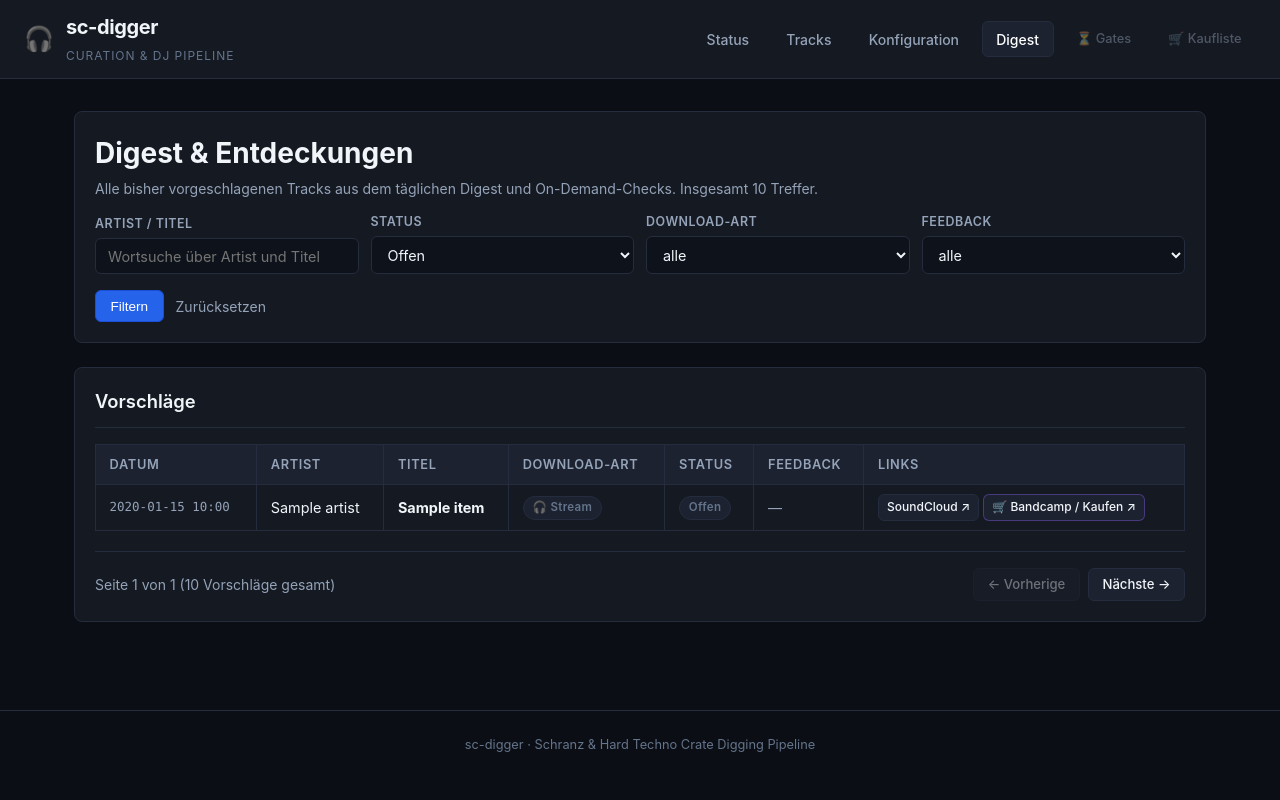
After one commit to tripitest-art/sc-digger, a Python web app: template sc_digger/web/templates/digest.html in a window 1280 px wide. The commit adds this page. Run offline with Jinja, Linux system fonts and the light colour scheme; the template is opened without the code that fills it: most values are stand-ins (such as "Sample title", 1, 10 or a date in 2020).

Commit message:
Live-Dashboard Teil 3: Digest-Explorer & Multi-DB-Query (/digest) (#232)
* Akzeptanztests für Issue #228

* Live-Dashboard Teil 3: Digest-Explorer & Multi-DB-Query (/digest) (Closes #228)

```diff
--- a/sc_digger/web/templates/base.html
+++ b/sc_digger/web/templates/base.html
@@ -370,7 +370,7 @@
     {% if editor_available or save_action or config_action %}
     <a href="/config" class="nav-tab {% block nav_config %}{% endblock %}">Konfiguration</a>
     {% endif %}
-    <span class="nav-tab disabled" title="In Meilenstein 2">🎧 Digging &amp; Inbox</span>
+    <a href="/digest" class="nav-tab {% block nav_digest %}{% endblock %}">Digest</a>
     <span class="nav-tab disabled" title="In Meilenstein 3">⏳ Gates</span>
     <span class="nav-tab disabled" title="In Meilenstein 3">🛒 Kaufliste</span>
   </nav>
--- /dev/null
+++ b/sc_digger/web/templates/digest.html
@@ -0,0 +1,270 @@
+{% extends "base.html" %}
+
+{% block title %}sc-digger Digest &amp; Entdeckungen{% endblock %}
+{% block nav_digest %}active{% endblock %}
+
+{% block meta %}
+<style>
+  .digest-toolbar {
+    display: flex;
+    flex-wrap: wrap;
+    justify-content: space-between;
+    align-items: baseline;
+    gap: 0.75rem;
+  }
+  .filter-form .filter-grid {
+    display: grid;
+    grid-template-columns: repeat(auto-fit, minmax(160px, 1fr));
+    gap: 0.75rem;
+    align-items: end;
+  }
+  .filter-form .filter-field label {
+    font-size: 0.78rem;
+    color: var(--text-muted);
+    text-transform: uppercase;
+    letter-spacing: 0.04em;
+    font-weight: 600;
+  }
+  .filter-form input[type=text],
+  .filter-form select {
+    max-width: none;
+  }
+  .filter-actions {
+    display: flex;
+    gap: 0.75rem;
+    align-items: center;
+    margin-top: 1rem;
+  }
+  .badge {
+    display: inline-block;
+    padding: 0.15rem 0.55rem;
+    border-radius: 9999px;
+    font-size: 0.72rem;
+    font-weight: 600;
+    letter-spacing: 0.03em;
+    border: 1px solid transparent;
+    white-space: nowrap;
+  }
+  .badge-ok {
+    background-color: var(--accent-ok-bg);
+    color: var(--accent-ok);
+    border-color: rgba(16, 185, 129, 0.3);
+  }
+  .badge-warn {
+    background-color: var(--accent-warn-bg);
+    color: var(--accent-warn);
+    border-color: rgba(245, 158, 11, 0.3);
+  }
+  .badge-err {
+    background-color: var(--accent-err-bg);
+    color: var(--accent-err);
+    border-color: rgba(239, 68, 68, 0.3);
+  }
+  .badge-info {
+    background-color: rgba(59, 130, 246, 0.12);
+    color: #93c5fd;
+    border-color: rgba(59, 130, 246, 0.3);
+  }
+  .badge-purple {
+    background-color: rgba(139, 92, 246, 0.12);
+    color: #c4b5fd;
+    border-color: rgba(139, 92, 246, 0.3);
+  }
+  .badge-muted {
+    background-color: var(--bg-card-subtle);
+    color: var(--text-dim);
+    border-color: var(--border);
+  }
+  .pager {
+    display: flex;
+    flex-wrap: wrap;
+    justify-content: space-between;
+    align-items: center;
+    gap: 1rem;
+    margin-top: 1.25rem;
+    padding-top: 1rem;
+    border-top: 1px solid var(--border);
+    font-size: 0.85rem;
+  }
+  .pager-buttons {
+    display: flex;
+    gap: 0.5rem;
+  }
+  .btn-page {
+    display: inline-block;
+    padding: 0.35rem 0.85rem;
+    border-radius: 6px;
+    background-color: var(--bg-card-subtle);
+    color: var(--text-main);
+    border: 1px solid var(--border);
+    font-size: 0.82rem;
+    font-weight: 500;
+  }
+  .btn-page:hover {
+    border-color: var(--accent-primary);
+    text-decoration: none;
+  }
+  .btn-page.disabled {
+    opacity: 0.4;
+    pointer-events: none;
+  }
+</style>
+{% endblock %}
+
+{% block content %}
+<div class="card">
+  <div class="digest-toolbar">
+    <div>
+      <h1 style="margin: 0;">Digest &amp; Entdeckungen</h1>
+      <p class="meta" style="margin-top: 0.25rem;">
+        Alle bisher vorgeschlagenen Tracks aus dem täglichen Digest und On-Demand-Checks.
+        Insgesamt {{ total }} Treffer.
+      </p>
+    </div>
+  </div>
+  <form class="filter-form" method="get" action="/digest">
+    <input type="hidden" name="limit" value="{{ page_size }}">
+    <div class="filter-grid">
+      <div class="filter-field">
+        <label for="f-q">Artist / Titel</label>
+        <input type="text" id="f-q" name="q" value="{{ filters.q }}"
+               placeholder="Wortsuche über Artist und Titel">
+      </div>
+      <div class="filter-field">
+        <label for="f-status">Status</label>
+        <select id="f-status" name="status">
+          <option value="" {% if not filters.status %}selected{% endif %}>alle</option>
+          <option value="inbox" {% if filters.status == "inbox" %}selected{% endif %}>Inbox</option>
+          <option value="collection" {% if filters.status == "collection" %}selected{% endif %}>Sammlung</option>
+          <option value="open" {% if filters.status == "open" %}selected{% endif %}>Offen</option>
+        </select>
+      </div>
+      <div class="filter-field">
+        <label for="f-kind">Download-Art</label>
+        <select id="f-kind" name="download_kind">
+          <option value="" {% if not filters.download_kind %}selected{% endif %}>alle</option>
+          <option value="native" {% if filters.download_kind == "native" %}selected{% endif %}>Original</option>
+          <option value="store" {% if filters.download_kind == "store" %}selected{% endif %}>Store / Kaufen</option>
+          <option value="gate" {% if filters.download_kind == "gate" %}selected{% endif %}>Gate</option>
+          <option value="stream" {% if filters.download_kind == "stream" %}selected{% endif %}>Nur Stream</option>
+        </select>
+      </div>
+      <div class="filter-field">
+        <label for="f-feedback">Feedback</label>
+        <select id="f-feedback" name="feedback">
+          <option value="" {% if not filters.feedback %}selected{% endif %}>alle</option>
+          <option value="like" {% if filters.feedback == "like" %}selected{% endif %}>👍 Like</option>
+          <option value="dislike" {% if filters.feedback == "dislike" %}selected{% endif %}>👎 Dislike</option>
+          <option value="later" {% if filters.feedback == "later" %}selected{% endif %}>⏳ Später</option>
+          <option value="none" {% if filters.feedback == "none" %}selected{% endif %}>Ohne Bewertung</option>
+        </select>
+      </div>
+    </div>
+    <div class="filter-actions">
+      <button type="submit">Filtern</button>
+      <a href="/digest" class="meta">Zurücksetzen</a>
+    </div>
+  </form>
+</div>
+
+<div class="card">
+  <div class="card-header">
+    <h2 class="card-title" style="margin: 0;">Vorschläge</h2>
+  </div>
+  <table>
+    <thead>
+      <tr>
+        <th>Datum</th>
+        <th>Artist</th>
+        <th>Titel</th>
+        <th>Download-Art</th>
+        <th>Status</th>
+        <th>Feedback</th>
+        <th>Links</th>
+      </tr>
+    </thead>
+    <tbody>
+      {% for item in items %}
+      <tr>
+        <td class="mono meta" style="white-space: nowrap; font-size: 0.78rem;">
+          {{ item.reported_at[:16] if item.reported_at else "—" }}
+        </td>
+        <td>{{ item.artist or "—" }}</td>
+        <td>
+          <strong>{{ item.title }}</strong>
+        </td>
+        <td>
+          {% if item.download_kind == "store" %}
+          <span class="badge badge-purple">🛒 Store</span>
+          {% elif item.download_kind == "native" %}
+          <span class="badge badge-ok">💾 Original</span>
+          {% elif item.download_kind == "gate" %}
+          <span class="badge badge-warn">⏳ Gate</span>
+          {% else %}
+          <span class="badge badge-muted">🎧 Stream</span>
+          {% endif %}
+        </td>
+        <td>
+          {% if item.in_collection %}
+          <span class="badge badge-ok">Sammlung</span>
+          {% elif item.in_inbox %}
+          <span class="badge badge-info">Inbox</span>
+          {% else %}
+          <span class="badge badge-muted">Offen</span>
+          {% endif %}
+        </td>
+        <td>
+          {% if item.feedback == "like" %}
+          <span class="badge badge-ok">👍 Like</span>
+          {% elif item.feedback == "dislike" %}
+          <span class="badge badge-err">👎 Dislike</span>
+          {% elif item.feedback == "later" %}
+          <span class="badge badge-warn">⏳ Später</span>
+          {% else %}
+          <span class="meta">—</span>
+          {% endif %}
+        </td>
+        <td style="white-space: nowrap;">
+          {% if item.url %}
+          <a href="{{ item.url }}" target="_blank" rel="noopener" class="btn-page" style="padding: 0.2rem 0.5rem; font-size: 0.75rem;">
+            SoundCloud ↗
+          </a>
+          {% endif %}
+          {% if item.purchase_url %}
+          <a href="{{ item.purchase_url }}" target="_blank" rel="noopener" class="btn-page" style="padding: 0.2rem 0.5rem; font-size: 0.75rem; border-color: rgba(139, 92, 246, 0.4);">
+            🛒 Bandcamp / Kaufen ↗
+          </a>
+          {% elif item.gate_url %}
+          <a href="{{ item.gate_url }}" target="_blank" rel="noopener" class="btn-page" style="padding: 0.2rem 0.5rem; font-size: 0.75rem; border-color: rgba(245, 158, 11, 0.4);">
+            🌐 Gate öffnen ↗
+          </a>
+          {% endif %}
+        </td>
+      </tr>
+      {% else %}
+      <tr>
+        <td colspan="7" style="text-align: center; padding: 2rem;" class="meta">
+          Keine Vorschläge für diese Filtereinstellungen gefunden.
+        </td>
+      </tr>
+      {% endfor %}
+    </tbody>
+  </table>
+
+  {% if total > 0 %}
+  <div class="pager">
+    <div class="meta">
+      Seite {{ page }} von {{ total_pages }} ({{ total }} Vorschläge gesamt)
+    </div>
+    <div class="pager-buttons">
+      <a href="{{ prev_url or '#' }}" class="btn-page {% if not prev_url %}disabled{% endif %}">
+        &larr; Vorherige
+      </a>
+      <a href="{{ next_url or '#' }}" class="btn-page {% if not next_url %}disabled{% endif %}">
+        Nächste &rarr;
+      </a>
+    </div>
+  </div>
+  {% endif %}
+</div>
+{% endblock %}
```
Also changed, not shown: sc_digger/web/app.py (+62 -1 lines), sc_digger/web/database.py (+175 -0 lines), tests/acceptance/test_issue_228.py (added, +75 -0 lines), tests/test_web_digest.py (added, +106 -0 lines).
